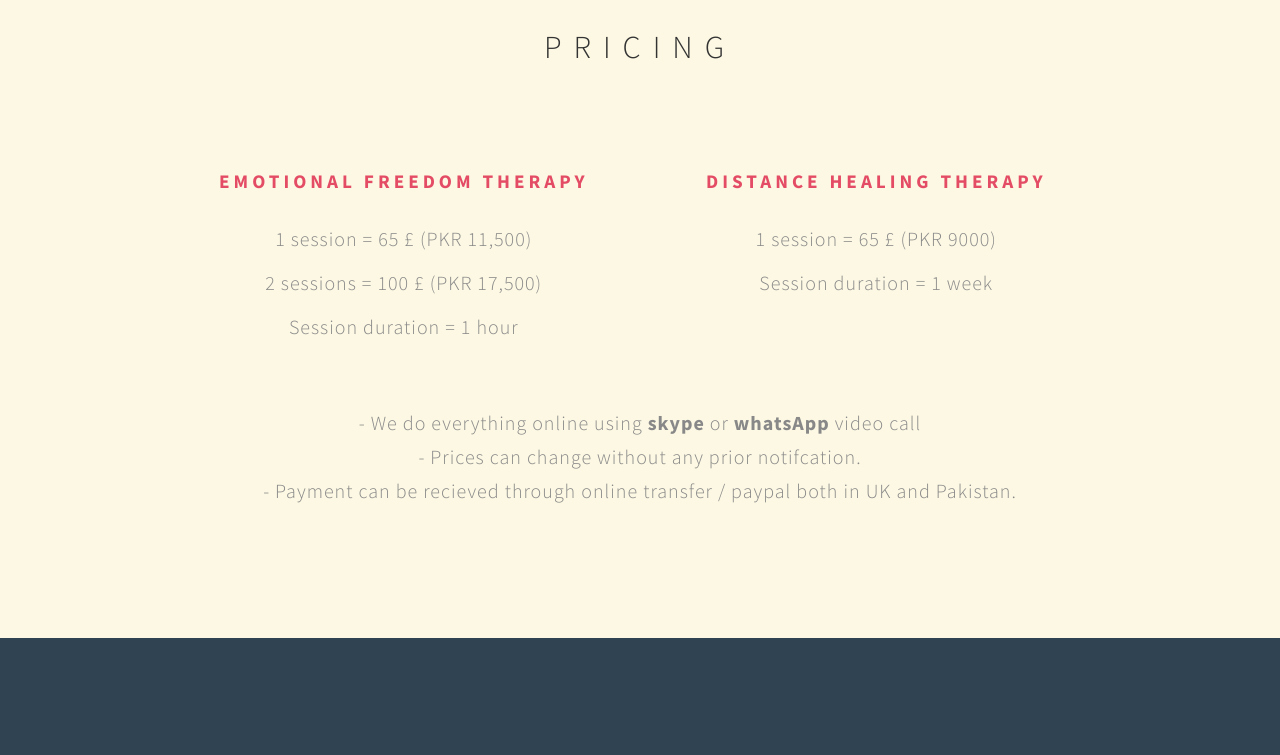
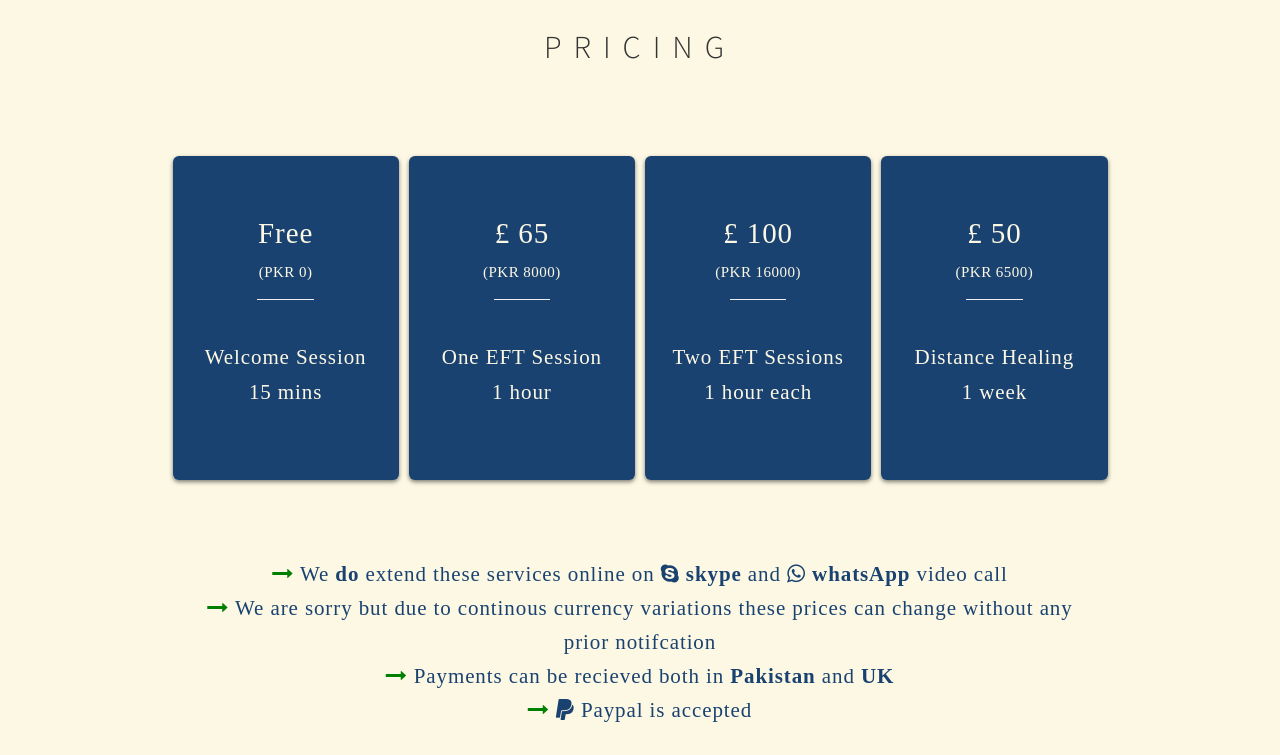
Before and after one commit to qasim2020/easyheal, a plain HTML site: page index.html in a window 1280 px wide. Shown: the part 3198-3953 px from the top of the page. Drawn offline with nearby package versions, Linux system fonts and the light colour scheme.

Commit message:
Updated pattern of Pricing.

```diff
--- a/css/custom-qasim.css
+++ b/css/custom-qasim.css
@@ -58,6 +58,59 @@
   color: #e44c65 !important;
 }
 
-html {
-  /* scroll-behavior: smooth; */
+/* Pricing tag */
+
+.pricing-container {
+  /* margin: 5px 5px; */
+  padding: 5px;
 }
+.pricing-box {
+  background: #1A4271;
+  box-shadow: 0 2px 4px 0 rgba(0,0,0,0.50);
+  border-radius: 6px;
+  padding-top: 60px;
+  padding-bottom: 60px;
+}
+
+.pricing-heading {
+  font-family: SourceSansPro-Regular;
+  font-size: 29px;
+  color: #FCF8E5;
+  letter-spacing: 0.9px;
+  text-align: center;
+}
+
+.pkr {
+  font-family: SourceSansPro-Regular;
+  font-size: 15px;
+  color: #FCF8E5;
+  letter-spacing: 0.47px;
+  text-align: center;
+}
+
+.pricing-values {
+  font-family: SourceSansPro-Regular;
+  font-size: 21px;
+  color: #FCF8E5;
+  letter-spacing: 0.9px;
+  text-align: center;
+  line-height: 35px;
+}
+
+.hr-pricing {
+  margin-top: 10px;
+  background-color: color: #FCF8E5;
+}
+
+.pricing-notifications {
+  margin-top: 20px;
+  font-family: SourceSansPro-Light;
+  font-size: 21px;
+  color: #1A4271;
+  letter-spacing: 0.9px;
+  text-align: center;
+}
+
+.green {
+  color: green;
+}
--- a/index.html
+++ b/index.html
@@ -25,6 +25,7 @@
 	<link href='https://fonts.googleapis.com/css?family=Source+Sans+Pro:400,700,300' rel='stylesheet' type='text/css'>
 	<link rel="icon" href="favicon.ico" type="image/x-icon">
 	<link rel="shortcut icon" href="favicon.ico" type="image/x-icon">
+
 
 </head>
 <body id="top" data-spy="scroll" data-offset="50" data-target=".navbar-collapse">
@@ -215,29 +216,73 @@ proud mother of five. Ammet certified EFT practitioner, qualified Healer and a p
 				 <p></p>
 			 </div>
 
-			 <div class="col-md-6 col-sm-12 text-center wow fadeInUp text-center" data-wow-delay="0.4s">
-				 <h2> Emotional Freedom therapy</h2>
-				 <br>
-				<p class="">1 session = 65 £ (PKR 11,500)</p>
-				<p class="">2 sessions = 100 £ (PKR 17,500)</p>
-				<p>Session duration = 1 hour</p>
+			 <div class="pricing-container col-md-3 col-sm-6 col-xs-6 text-center wow fadeInUp text-center" data-wow-delay="0.4s">
+				 <div class="pricing-box">
+					 <p class="pricing-heading">Free <br>
+ 	 					<span class="pkr">(PKR 0)</small>
+ 	 				</p>
+					<hr class="hr-pricing" width="25%">
+ 					<br>
+ 					<p class="pricing-values">
+ 						Welcome Session <br>
+ 						15 mins
+ 					</p>
+				 </div>
+			 </div>
 
+			 <div class="pricing-container col-md-3 col-sm-6 col-xs-6 text-center wow fadeInUp text-center" data-wow-delay="0.4s">
+				 <div class="pricing-box">
+					 <p class="pricing-heading">£ 65 <br>
+ 						<span class="pkr">(PKR 8000)</small>
+ 					</p>
+					<hr class="hr-pricing" width="25%">
+ 					<br>
+ 					<p class="pricing-values">
+ 						One EFT Session<br>
+ 						1 hour
+ 					</p>
+				 </div>
 
 			 </div>
 
-			 <div class="col-md-6 col-sm-12 text-center wow fadeInUp text-center" data-wow-delay="0.4s">
-				 	<h2> Distance Healing therapy</h2>
-					<br>
-					<p class="">1 session = 65 £ (PKR 9000)</p>
-					<p>Session duration = 1 week</p>
+			 <div class="pricing-container col-md-3 col-sm-6 col-xs-6 text-center wow fadeInUp text-center" data-wow-delay="0.4s">
+				 <div class="pricing-box">
+					 <p class="pricing-heading">£ 100 <br>
+ 						<span class="pkr">(PKR 16000)</small>
+ 						</p>
+						<hr class="hr-pricing" width="25%">
+ 					<br>
+ 					<p class="pricing-values">
+ 						Two EFT Sessions<br>
+ 						1 hour each
+ 					</p>
+				 </div>
 
 			 </div>
 
-			 <div class="text-center col-sm-12 text-left bottom-notification wow fadeInUp" data-wow-delay="0.4s">
-				 <p>
-					 - We do everything online using <b>skype</b> or <b>whatsApp</b> video call  <br>
-					 - Prices can change without any prior notifcation.<br>
-					 - Payment can be recieved through online transfer / paypal both in UK and Pakistan.<br>
+			 <div class="pricing-container col-md-3 col-sm-6 col-xs-6 text-center wow fadeInUp text-center" data-wow-delay="0.4s">
+				 <div class="pricing-box">
+					 <p class="pricing-heading">£ 50 <br>
+ 						<span class="pkr">(PKR 6500)</small>
+ 						</p>
+						<hr class="hr-pricing" width="25%">
+ 					<br>
+ 					<p class="pricing-values">
+ 						Distance Healing<br>
+ 						1 week
+ 					</p>
+				 </div>
+
+			 </div>
+
+				<div class="clearfix"></div>
+
+			 <div class=" col-sm-12 bottom-notification wow fadeInUp" data-wow-delay="0.4s">
+				 <p class="pricing-notifications">
+					 <i class="fa fa-long-arrow-right green"></i> We <b>do</b> extend these services online on <i class="fa fa-skype"></i> <b>skype</b> and <i class="fa fa-whatsapp"></i>  <b>whatsApp</b> video call  <br>
+					 <i class="fa fa-long-arrow-right green"></i> We are sorry but due to continous currency variations these prices can change without any prior notifcation<br>
+					 <i class="fa fa-long-arrow-right green"></i> Payments can be recieved both in <b>Pakistan</b> and <b>UK</b> <br>
+					 <i class="fa fa-long-arrow-right green"></i> <i class="fa fa-paypal"></i> Paypal is accepted<br>
 				 </p>
 	 		</div>
 
@@ -276,7 +321,7 @@ proud mother of five. Ammet certified EFT practitioner, qualified Healer and a p
         </form>
 
       </div>
-
+			<div class="clearfix"></div>
 			<p id="showStatus" class="d-none">Please fill all fields with valid information.</p>
 
     </div>
```
Also changed, not shown: 1 other file.
